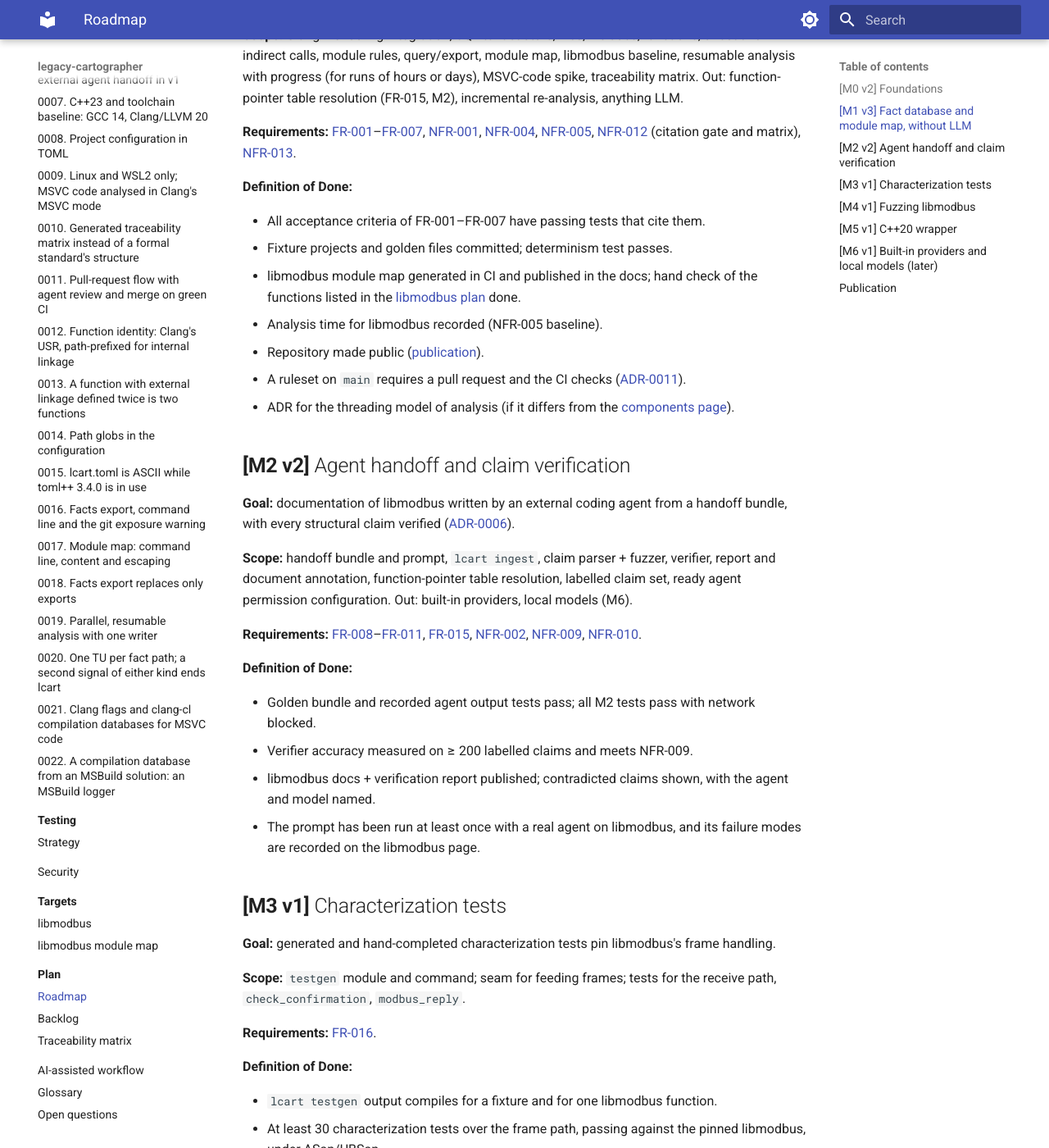
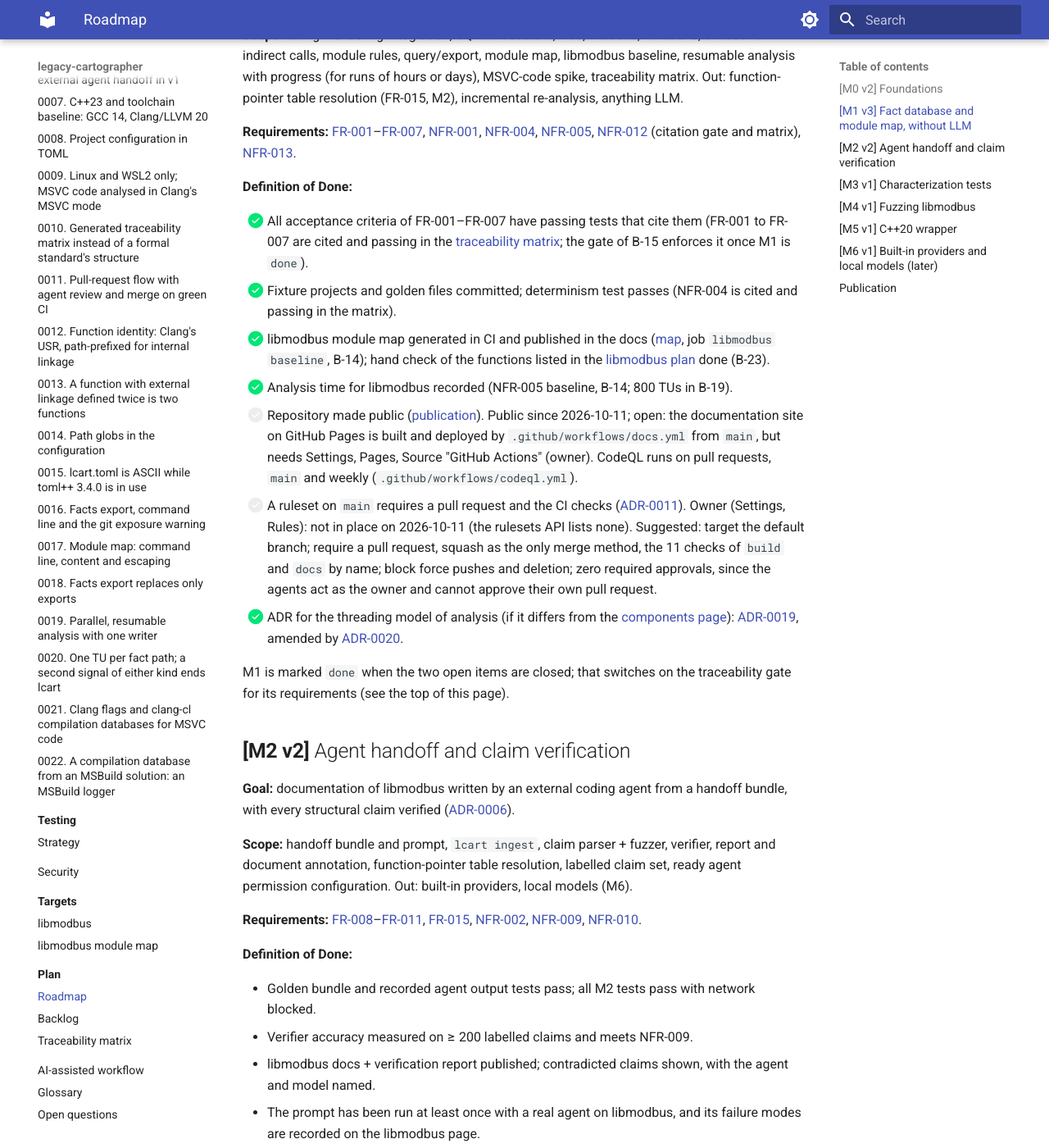
Before and after one commit to Tomek52/legacy-cartographer, an MkDocs documentation site: the page built from docs/plan/roadmap.md, in a window 1280 px wide and 1400 px high, scrolled down 1392 px. Shown: the whole window at 82% size. Built offline with MkDocs 1.6.1 and Material for MkDocs 9.7.7, drawn with Linux system fonts in a browser that asks for light colours.

Commit message:
docs(specs): close M1 items and set up Pages and CodeQL
- backlog: the M1 closing items no longer say M1 waits for a Windows
  machine (NFR-013 criterion 3 is met by ADR-0022).
- NFR-001 is cited by the Architecture.IncludeBoundaries tests (criterion
  1, include side); criterion 2 now names the libmodbus baseline job
  (sudo unshare --net) instead of a TODO. The traceability matrix has the
  tests; simulating "Status: done" for M1 passes the gate.
- roadmap: M1 Definition of Done ticked with evidence. Two items stay
  open for the owner: the ruleset on main (none exists, 2026-10-11) and
  Pages (Settings, Pages, Source "GitHub Actions").
- CI: CodeQL runs on pull requests, main and weekly now that the
  repository is public; docs.yml publishes the site to GitHub Pages from
  main.
- open questions: A1 and A9 updated.

Backlog: B-15, B-17

```diff
--- a/docs/plan/roadmap.md
+++ b/docs/plan/roadmap.md
@@ -70,16 +70,38 @@ resolution (FR-015, M2), incremental re-analysis, anything LLM.
 
 **Definition of Done:**
 
-- All acceptance criteria of FR-001–FR-007 have passing tests that cite them.
-- Fixture projects and golden files committed; determinism test passes.
-- libmodbus module map generated in CI and published in the docs; hand
-  check of the functions listed in the [libmodbus plan](../targets/libmodbus.md) done.
-- Analysis time for libmodbus recorded (NFR-005 baseline).
-- Repository made public ([publication](#publication)).
-- A ruleset on `main` requires a pull request and the CI checks
-  ([ADR-0011](../adr/0011-pull-request-flow-with-agent-review.md#adr0011-merge-on-green-v1)).
-- ADR for the threading model of analysis (if it differs from the
-  [components page](../architecture/components.md#arch-threading-v1)).
+- [x] All acceptance criteria of FR-001–FR-007 have passing tests that cite
+      them (FR-001 to FR-007 are cited and passing in the
+      [traceability matrix](traceability.md); the gate of B-15 enforces it
+      once M1 is `done`).
+- [x] Fixture projects and golden files committed; determinism test passes
+      (NFR-004 is cited and passing in the matrix).
+- [x] libmodbus module map generated in CI and published in the docs
+      ([map](../targets/libmodbus-map.md), job `libmodbus baseline`, B-14);
+      hand check of the functions listed in the
+      [libmodbus plan](../targets/libmodbus.md) done (B-23).
+- [x] Analysis time for libmodbus recorded (NFR-005 baseline, B-14; 800 TUs
+      in B-19).
+- [ ] Repository made public ([publication](#publication)). Public since
+      2026-10-11; open: the documentation site on GitHub Pages is built and
+      deployed by `.github/workflows/docs.yml` from `main`, but needs
+      Settings, Pages, Source "GitHub Actions" (owner). CodeQL runs on
+      pull requests, `main` and weekly (`.github/workflows/codeql.yml`).
+- [ ] A ruleset on `main` requires a pull request and the CI checks
+      ([ADR-0011](../adr/0011-pull-request-flow-with-agent-review.md#adr0011-merge-on-green-v1)).
+      Owner (Settings, Rules): not in place on 2026-10-11 (the rulesets API
+      lists none). Suggested: target the default branch; require a pull
+      request, squash as the only merge method, the 11 checks of `build` and
+      `docs` by name; block force pushes and deletion; zero required
+      approvals, since the agents act as the owner and cannot approve their
+      own pull request.
+- [x] ADR for the threading model of analysis (if it differs from the
+      [components page](../architecture/components.md#arch-threading-v1)):
+      [ADR-0019](../adr/0019-parallel-resumable-analysis.md), amended by
+      [ADR-0020](../adr/0020-unit-list-and-second-signal.md).
+
+M1 is marked `done` when the two open items are closed; that switches on
+the traceability gate for its requirements (see the top of this page).
 
 ## <a id="m2-llm-verification-v2"></a>**[M2 v2]** Agent handoff and claim verification
 
```
Also changed, not shown: README.md (+4 -1 lines), docs/open-questions.md (+2 -2 lines), docs/plan/backlog.md (+7 -4 lines), docs/plan/traceability.md (+1 -1 lines), docs/specs/requirements.md (+3 -2 lines), 3 other files.
